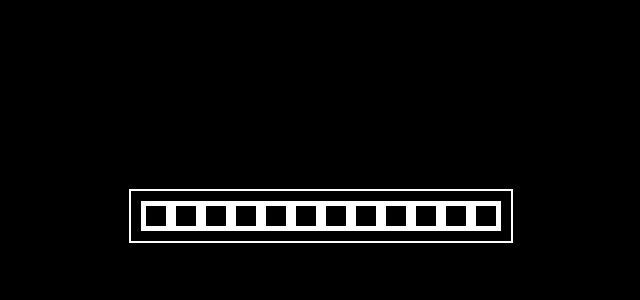
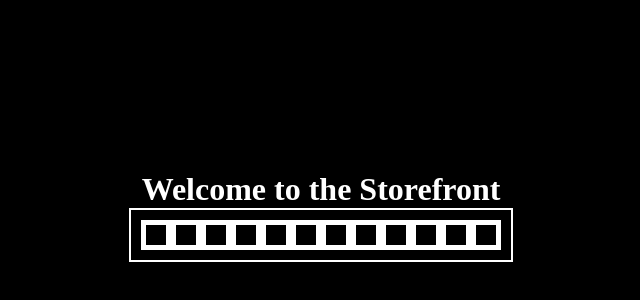
Before and after one commit to EvMad/HTML_CSS_storefront, a plain HTML site: page index.html in a window 1280 px wide. Shown: the part 4-304 px from the top of the page, without its empty margins (319-959 px from the left). Drawn offline with Linux system fonts and the light colour scheme.

Commit message:
added hero div and h1

```diff
--- a/index.html
+++ b/index.html
@@ -9,6 +9,10 @@
 
 <body>
     <div class="container">
+
+        <div class="hero">
+            <h1>Welcome to the Storefront</h1>
+        </div>
 
        <div class="columns">
 
--- a/style.css
+++ b/style.css
@@ -20,6 +20,10 @@ body {
     padding: 20px;
     min-width: 90vw;
     min-height: 50vh;
+}
+
+h1 {
+    color: var(--light);
 }
 
 .columns {
```
